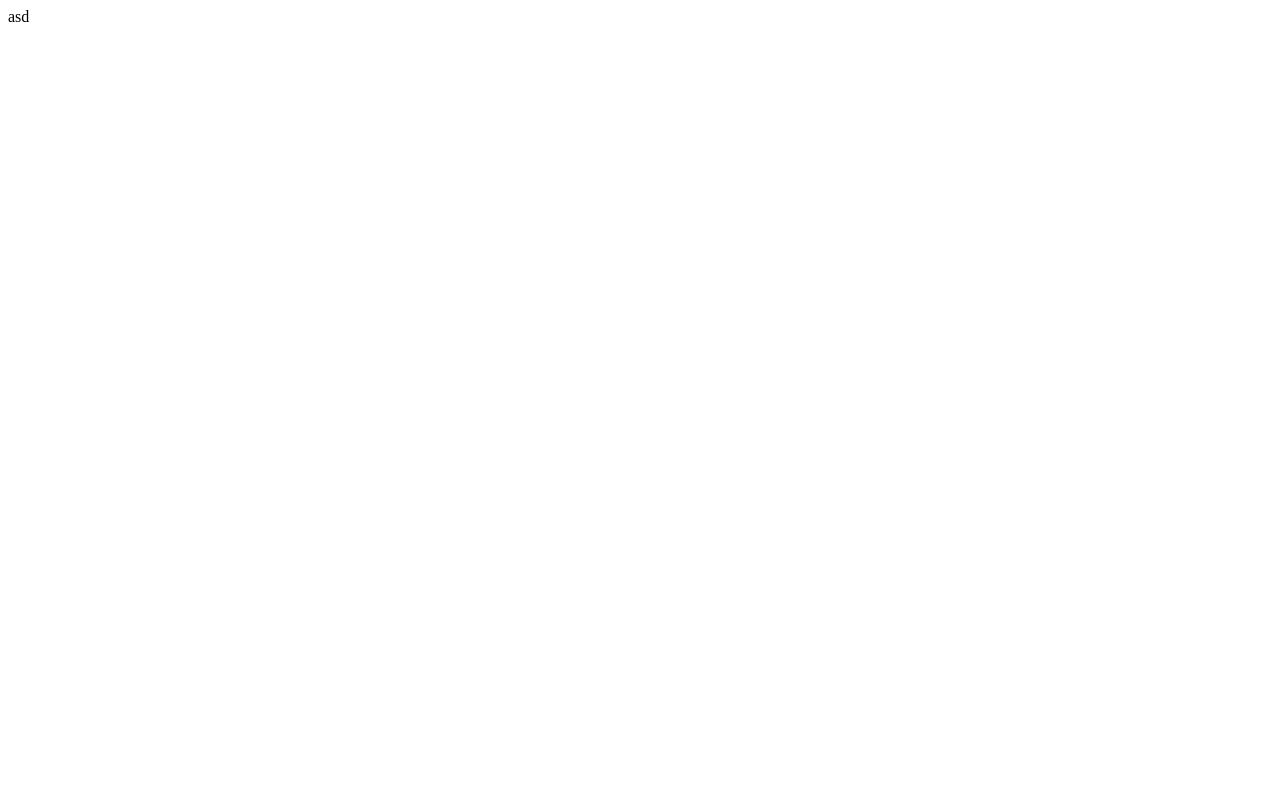
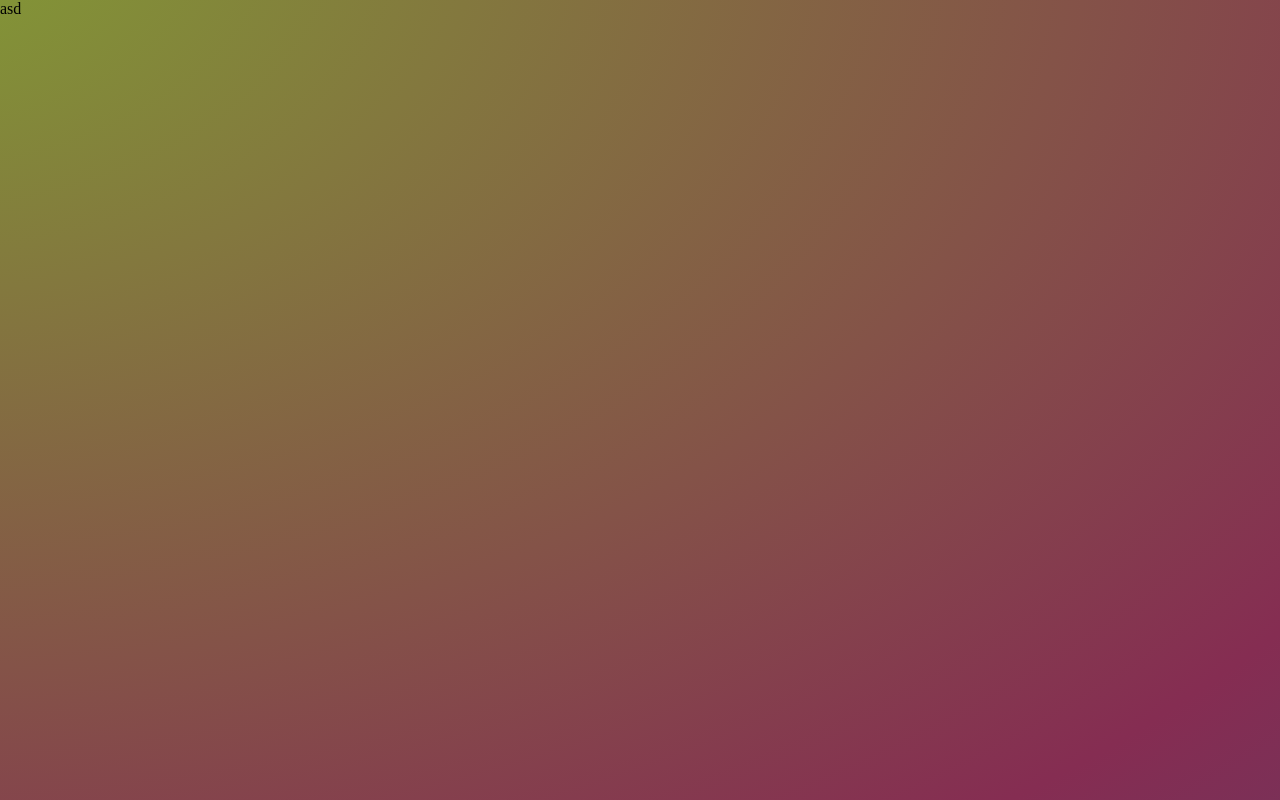
Before and after one commit to mwatford/td_plus, a Vue app: page / in a window 1280 px wide. Built offline with nearby package versions, Linux system fonts and the light colour scheme.

Commit message:
added animated background

```diff
--- a/client/src/App.vue
+++ b/client/src/App.vue
@@ -8,4 +8,33 @@
 export default {};
 </script>
 
-<style></style>
+<style lang="scss">
+body {
+  overflow: hidden;
+  margin: 0;
+  padding: 0;
+  width: 100vw;
+  height: 100vh;
+  background: radial-gradient(#829e34, #852d52, #254a81);
+  background-size: 400% 400%;
+  animation: Gradient 20s ease-in-out infinite;
+}
+
+@keyframes Gradient {
+  0% {
+    background-position: 50% 10%;
+  }
+  25% {
+    background-position: 90% 50%;
+  }
+  50% {
+    background-position: 50% 90%;
+  }
+  75% {
+    background-position: 10% 50%;
+  }
+  100% {
+    background-position: 50% 10%;
+  }
+}
+</style>
```
